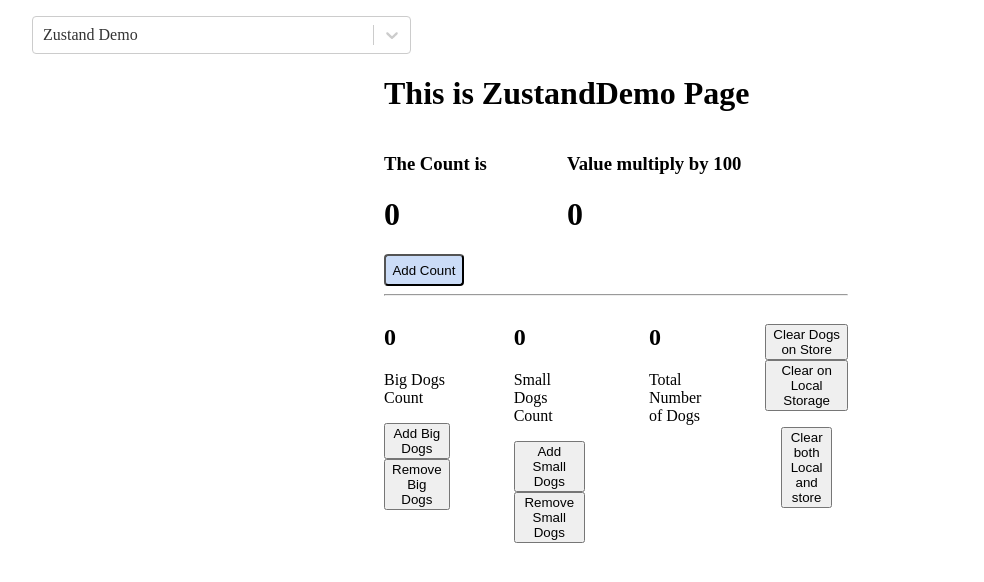
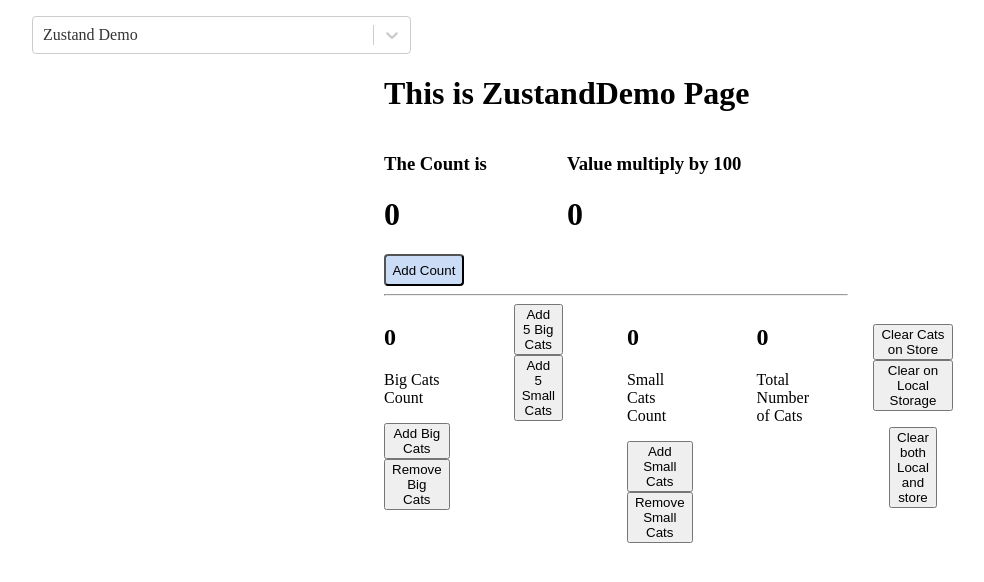
Before and after one commit to celociousalltrin/react-hook-from-with-zod, a React (Vite) app: page / in a window 1280 px wide. Shown: the top 582 px of the page, without its empty margins (24-1008 px from the left). Built offline with nearby package versions, Linux system fonts and the light colour scheme.

Commit message:
Zustand Seperate Actyions implemented

```diff
--- a/package.json
+++ b/package.json
@@ -15,9 +15,11 @@
     "@types/react-beautiful-dnd": "^13.1.8",
     "@types/react-datepicker": "^4.19.5",
     "axios": "^1.6.7",
+    "chart.js": "^4.4.1",
     "json-server": "^1.0.0-alpha.23",
     "react": "^18.2.0",
     "react-beautiful-dnd": "^13.1.1",
+    "react-chartjs-2": "^5.2.0",
     "react-datepicker": "^4.25.0",
     "react-dom": "^18.2.0",
     "react-hook-form": "^7.49.3",
--- a/src/App.tsx
+++ b/src/App.tsx
@@ -4,12 +4,14 @@
 import ReactQuery from "./react-query";
 import { useState } from "react";
 import ZustandDemo from "./zustand";
+import ReactCharts from "./chartjs";
 
 function App() {
   const appData = [
     { label: "React Hook Form", value: "rfh" },
     { label: "React Query", value: "rq" },
     { label: "Zustand Demo", value: "zd" },
+    { label: "React Chart", value: "rc" },
   ];
   const [tempComponent, setTempComponent] = useState(appData[2]);
   return (
@@ -30,6 +32,8 @@
               return <ReactQuery />;
             case "zd":
               return <ZustandDemo />;
+            case "rc":
+              return <ReactCharts />;
           }
         })()}
       </div>
--- /dev/null
+++ b/src/chartjs/index.tsx
@@ -0,0 +1,8 @@
+const ReactCharts = () => {
+  return (
+    <div>
+      <h1>This is ReactCharts Page</h1>
+    </div>
+  );
+};
+export default ReactCharts;
--- /dev/null
+++ b/src/store/cat-store.tsx
@@ -0,0 +1,55 @@
+import { create } from "zustand";
+import { devtools, persist } from "zustand/middleware";
+
+type TCatStore = {
+  cats: { smallCat: number; largeCat: number };
+  numberOfCats: () => number;
+};
+
+const catInitialValue = {
+  smallCat: 0,
+  largeCat: 0,
+};
+
+export const useCatStore = create<TCatStore>()(
+  devtools(
+    persist(
+      (_, get) => ({
+        cats: catInitialValue,
+        numberOfCats: () => get().cats.smallCat + get().cats.largeCat,
+      }),
+      { name: "cat store" }
+    ),
+    { name: "Cat Store", enabled: true }
+  )
+);
+
+export const addBigSingleCat = () =>
+  useCatStore.setState((state) => ({
+    cats: { ...state.cats, largeCat: state.cats.largeCat + 1 },
+  }));
+export const addSmallSingleCat = () =>
+  useCatStore.setState((state) => ({
+    cats: { ...state.cats, smallCat: state.cats.smallCat + 1 },
+  }));
+export const removeBigSingleCat = () =>
+  useCatStore.setState((state) => ({
+    cats: { ...state.cats, largeCat: state.cats.largeCat - 1 },
+  }));
+export const removeSmallSingleCat = () =>
+  useCatStore.setState((state) => ({
+    cats: { ...state.cats, smallCat: state.cats.smallCat - 1 },
+  }));
+
+export const addFiveBigCats = (number: number) =>
+  useCatStore.setState((state) => ({
+    cats: { ...state.cats, largeCat: state.cats.largeCat + number },
+  }));
+
+export const addFiveSmallCats = (number: number) =>
+  useCatStore.setState((state) => ({
+    cats: { ...state.cats, smallCat: state.cats.smallCat + number },
+  }));
+
+export const clearCat = () =>
+  useCatStore.setState(() => ({ cats: catInitialValue }));
--- a/src/zustand/index.tsx
+++ b/src/zustand/index.tsx
@@ -1,5 +1,6 @@
 import { useCountStore } from "../store/count-store";
 import { DogComponent } from "./zust-comp/comp1";
+import { CatComponent } from "./zust-comp/comp2";
 
 const ZustandDemo = () => {
   const count = useCountStore((state) => state.count);
@@ -52,7 +53,8 @@
         </div>
       </div>
       <hr />
-      <DogComponent />
+      {/* <DogComponent /> */}
+      <CatComponent />
     </>
   );
 };
--- /dev/null
+++ b/src/zustand/zust-comp/comp2.tsx
@@ -0,0 +1,76 @@
+import { useCatStore } from "../../store/cat-store";
+import {
+  addBigSingleCat,
+  addFiveBigCats,
+  addFiveSmallCats,
+  addSmallSingleCat,
+  clearCat,
+  removeBigSingleCat,
+  removeSmallSingleCat,
+} from "../../store/cat-store";
+
+export const CatComponent = () => {
+  const largeCats = useCatStore((state) => state.cats.largeCat);
+  const smallCats = useCatStore((state) => state.cats.smallCat);
+  const numberOfCats = useCatStore((state) => state.numberOfCats);
+  return (
+    <div>
+      <div>
+        <div style={{ display: "flex", gap: "4rem" }}>
+          <div>
+            <h2>{largeCats}</h2>
+            <p>Big Cats Count</p>
+            <button onClick={addBigSingleCat} type="button">
+              Add Big Cats
+            </button>
+            <button onClick={removeBigSingleCat} type="button">
+              Remove Big Cats
+            </button>
+          </div>
+          <div>
+            <button onClick={() => addFiveBigCats(5)} type="button">
+              Add 5 Big Cats
+            </button>
+            <button onClick={() => addFiveSmallCats(5)} type="button">
+              Add 5 Small Cats
+            </button>
+          </div>
+          <div>
+            <h2>{smallCats}</h2>
+            <p>Small Cats Count</p>
+            <button onClick={addSmallSingleCat} type="button">
+              Add Small Cats
+            </button>
+            <button onClick={removeSmallSingleCat} type="button">
+              Remove Small Cats
+            </button>
+          </div>
+          <div>
+            <h2>{numberOfCats()}</h2>
+            <p>Total Number of Cats</p>
+          </div>
+          <div style={{ margin: "auto", gap: "2rem" }}>
+            <button onClick={() => clearCat()} type="button">
+              Clear Cats on Store
+            </button>
+            <button
+              type="button"
+              onClick={() => useCatStore.persist.clearStorage()}
+            >
+              Clear on Local Storage
+            </button>
+            <div
+              style={{ margin: "1rem" }}
+              onClick={() => {
+                clearCat();
+                useCatStore.persist.clearStorage();
+              }}
+            >
+              <button type="button">Clear both Local and store</button>
+            </div>
+          </div>
+        </div>
+      </div>
+    </div>
+  );
+};
```
Also changed, not shown: 1 other file (tests, documents, lock files or other folders).
